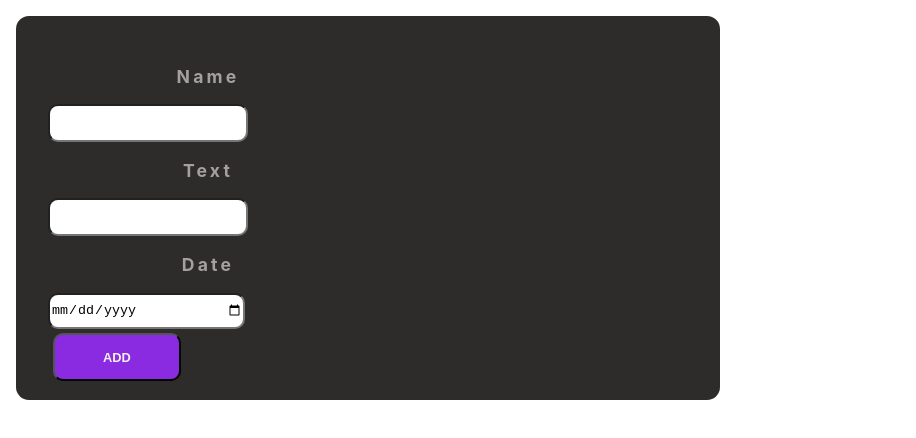
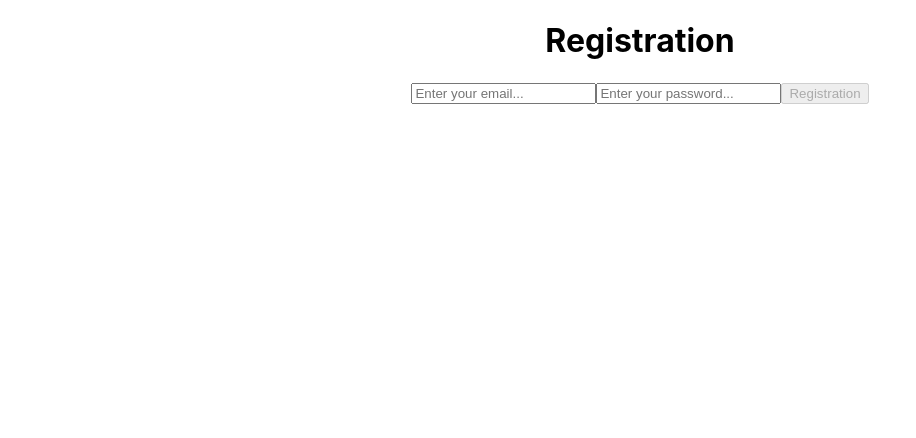
Before and after one commit to snnazarmatov/my-home-works-react, a React (Create React App) app: page / in a window 1280 px wide. Shown: the top 438 px of the page, without its empty margins (0-916 px from the left). Built offline with nearby package versions, Linux system fonts and the light colour scheme.

Commit message:
jus practice to understanding

```diff
--- a/src/App.js
+++ b/src/App.js
@@ -1,9 +1,82 @@
+import React, {useState, useEffect} from 'react';
 import './App.css';
-import Comment from './Components/Comment';
+
+
 function App() {
+  //input необходимо сделать управляемым
+  const [email, setEmail] = useState('');
+  const [password, setPassword] = useState('');
+  //в это состояние мы будем добавлять как раз значения каторое будет находиться в инпуте
+  const [emailDirty, setEmailDirty] = useState(false);
+  const [passwordDirty, setPasswordDirty] = useState(false);
+  const [emailError, setEmailError] = useState('Емайл не может быть пустым');
+  const [passwordError, setPasswordError] = useState('Пароль не может быть пустым')
+  ;
+  const [formValid, setFormValid] = useState(false);
+
+  useEffect( () => {
+    if (emailError || passwordError) {
+      setFormValid(false)
+    } else {
+      setFormValid(true)
+    }
+  })
+
+
+  //изменяем состояние на то что начодится в значение текущего таргета
+  const emailHandler = (e) => {
+    setEmail(e.target.value)
+    const re = /^(([^<>()[\]\\.,;:\s@"]+(\.[^<>()[\]\\.,;:\s@"]+)*)|(".+"))@((\[[0-9]{1,3}\.[0-9]{1,3}\.[0-9]{1,3}\.[0-9]{1,3}\])|(([a-zA-Z\-0-9]+\.)+[a-zA-Z]{2,}))$/;
+    if(!re.test(String(e.target.value).toLowerCase())){
+      setEmailError('email error')
+    }else {
+      setEmailError('')
+    }
+  }
+
+  const passwordHandler = (e) => {
+    setPassword(e.target.value)
+    if (e.target.value.length < 3 || e.target.length > 8) {
+      setPasswordError("Пароль должен быть длиннее 3 и меньше 8");
+      //но в случае если импут пустой то обрабатываться та же логика Мы будем получать некорректон сообшение
+      if(!e.target.value) {
+        setPasswordError("Пароль не может быть пустым");
+
+      }
+      //обратном же случае это состояние обнуляем
+    }else {
+      setPasswordError('')
+    }
+  }
+
+  //когда пользователь покинул поле ввода
+  const blurHandler = (e) => {
+    switch (e.target.name) {
+      case 'email':
+        setEmailDirty(true)
+        break
+        case 'password':
+          setPasswordDirty(true)
+          break;
+    }
+  }
+
   return (
     <div className="App">
-      <Comment/>
+      <form>
+        <h1>Registration</h1>
+        {/* если какя-то ошибка возникла нам необходимо как-то уведомить об этом пользователя*/}
+        {(emailDirty && emailError) && <div style={{color: 'red'}}>{emailError}</div>}
+        <input onChange={e => emailHandler(e)} value={email} onBlur={e => blurHandler(e)} name='email'
+        type='text'
+        placeholder='Enter your email...'/>
+         {(passwordError && passwordDirty) && <div style={{color: 'red'}}>{passwordError}</div>}
+        <input onChange={e => passwordHandler(e)} value={password} onBlur={e => blurHandler(e)} name='password'
+        type='password'
+        placeholder='Enter your password...'/>
+        <button disabled={!formValid} type='submit'>Registration</button>
+
+      </form>
     </div>
   );
 }
--- a/src/Components/Comment.css
+++ /dev/null
@@ -1,4 +0,0 @@
-.Time{
-    font-family: 'Courier New', Courier, monospace;
-    font-size: 0.70rem;
-}
--- a/src/Components/Comment.js
+++ /dev/null
@@ -1,52 +0,0 @@
-// Form компоненти тузунуздор жана Comment компоненти тузунуздор
-// Form Компонента Comment ичинде чакырылат жана Form'го жазылган маанилер Comment компонентин ичинде пайда болуп калыш керек
-// Form'го бир маани жазылат:
-
-// комментарий
-
-// Жана сиздер коменти жазганынызда кайсыл убакыта коментарий калтырылгандыгын дагым чыгарышыныздар керек
-
-// Создайте form компоненту и comment компоненту
-// внутри Form компонента вызывается Comment компонента и в form компоненту будут вводиться данные и эти данные должны попасть в Form компоненту и соответственно отображаются внутри Form компоненты
-//  в form будут вводиться данные:
-// сам комментарий
-
-// и вы должны определить в какое время был добавить комментарий и вместе с комментом это отобразить
-
-import Form from './Form';
-import React, { useState } from 'react';
-import "./Comment.css";
-
-
-function Comment(){
-
-    let DATA = []
-    const [data, setData] = useState(DATA)
-    function addToData(newData){
-      setData([
-        ...data,
-        newData
-      ])
-    }
-    return(
-    <div>
-        <Form add={addToData}/>
-        <div>
-        {
-            data.map(item => {
-                return <div>
-                    <div>
-                        <span className='Author'>{item.name}</span>
-
-                        <br/>
-                        <p className="comment-time">{item.comment}</p>
-                        <span className='Time'>{item.date}</span>
-                    </div>
-                    </div>
-            })
-        }
-        </div>
-    </div>
-    )
-}
-export default Comment;
--- a/src/Components/Form.css
+++ /dev/null
@@ -1,45 +0,0 @@
-.form-container{
-    display: grid;
-    grid-template-rows: repeat(2,1fr);
-    grid-template-columns: repeat(2, 1fr);
-
-    width: 40rem;
-    height: 20rem;
-    margin: 1rem;
-    background-color: rgb(46, 43, 43);
-    border-radius: 13px;
-    padding: 2rem;
-    color: rgb(163, 160, 157);
-    font-size: 1.1rem;
-    text-transform: capitalize;
-    font-weight: bolder;
-    letter-spacing: 0.2rem;
-  }
-  .input-container{
-    display: flex;
-    flex-direction: column;
-  }
-  input{
-    height: 2rem;
-    width: 12rem;
-    border-radius: 10px;
-  }
-  .button-container{
-    display: flex;
-    align-items: flex-end;
-    justify-content: flex-start;
-
-
-  }
-  .button{
-    height: 3rem;
-    width: 8rem;
-    border-radius: 10px;
-    font-weight: bolder;
-    font-size: 0.8rem;
-    text-transform: uppercase;
-    color: rgb(245, 240, 234);
-    background-color: blueviolet;
-    border-radius: 10px;
-    margin: 0.3rem;
-  }
--- a/src/Components/Form.js
+++ /dev/null
@@ -1,52 +0,0 @@
-import React, { useState } from 'react';
-import "./Form.css";
-
-function Form(props){
-    const [name, setName] = useState('')
-    const [text, setText] = useState('')
-    const [date, setDate] = useState('')
-    function NameChangeHandler(e){
-        setName(e.target.value)
-    }
-    function TextChangeHandler(e){
-        setText(e.target.value)
-    }
-    function DateChangeHandler(e){
-        setDate(e.target.value)
-    }
-    function Submitchik(e){
-        e.preventDefault();
-        let data = {
-            name: name,
-            comment: text,
-            date: date
-        }
-        props.add(data)
-        setDate('')
-        setName('')
-        setText('')
-    }
-    return(
-
-        <form className="form-container" onSubmit={() => {Submitchik()}}>
-
-            <div className="input-container">
-                <p>Name</p>
-                <input type='text' onChange={(e) => NameChangeHandler(e)} value={name}/>
-        <div className="input-container">
-                <p>text</p>
-                <input type='text' onChange={(e) => TextChangeHandler(e)} value={text}/>
-            </div>
-        <div className="input-container">
-
-                <p>Date</p>
-                <input type='date' onChange={(e) => DateChangeHandler(e)} value={date}/>
-            </div>
-            <div className="button-container">
-            <button className="button" type='submit' onClick={(e) => {Submitchik(e)}}>add</button>
-        </div>
-        </div>
-        </form>
-    )
-}
-export default Form
```
